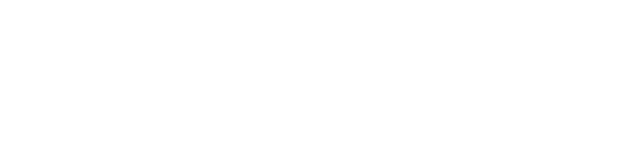
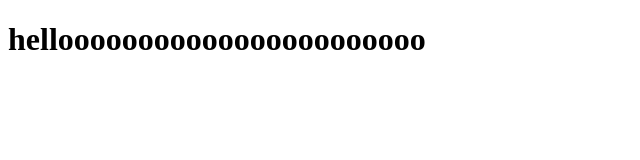
Before and after one commit to Chalani98/ICT, a plain HTML site: page index.html in a window 1280 px wide. Shown: the whole page, without its empty margins (0-640 px from the left). Drawn offline with Linux system fonts and the light colour scheme.

Commit message:
Update index.html

```diff
--- a/index.html
+++ b/index.html
@@ -5,5 +5,7 @@
     <meta name="viewport" content="width=device-width, initial-scale=1.0" />
     <title>Document</title>
   </head>
-  <body></body>
+  <body>
+    <h1>hellooooooooooooooooooooooo</h1>
+  </body>
 </html>
```
